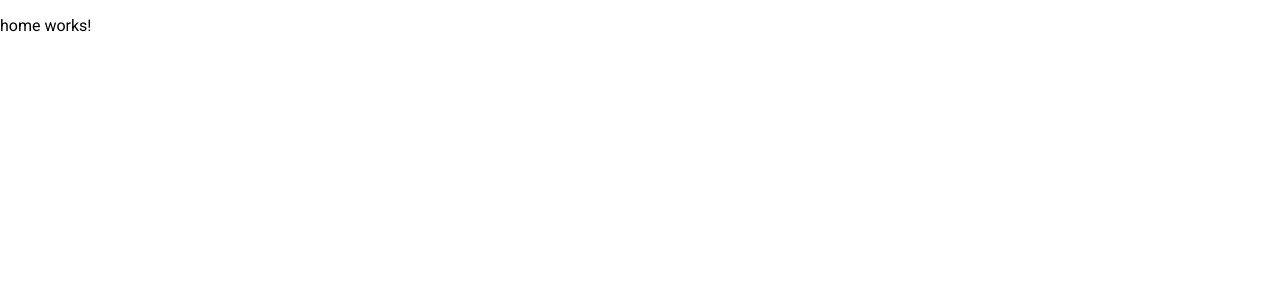
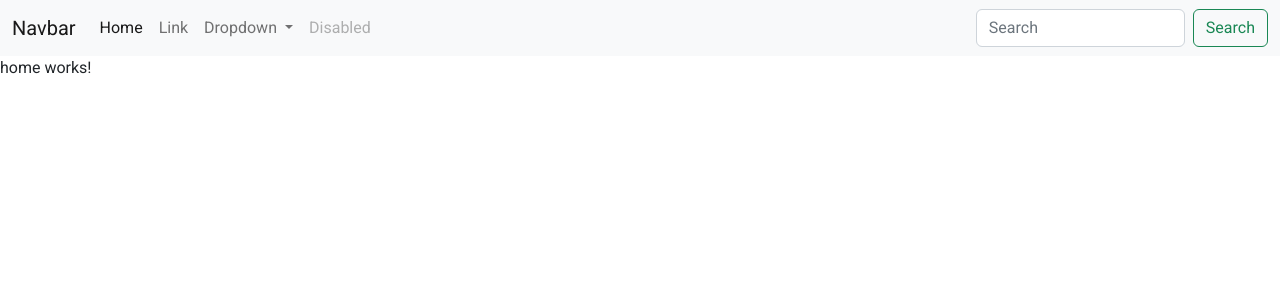
Before and after one commit to rennanmserenza/Angular, an Angular app in the folder rotas/: page / in a window 1280 px wide. Shown: the top 300 px of the page. Built offline with nearby package versions, Linux system fonts and the light colour scheme.

Commit message:
[UNDO] Teste rollback git repo.

```diff
--- a/rotas/angular.json
+++ b/rotas/angular.json
@@ -20,6 +20,7 @@
 						"tsConfig": "tsconfig.app.json",
 						"assets": ["src/favicon.ico", "src/assets"],
 						"styles": [
+              "node_modules/bootstrap/dist/css/bootstrap.min.css",
               "./node_modules/@angular/material/prebuilt-themes/pink-bluegrey.css",
               "src/styles.css"
             ],
--- a/rotas/package.json
+++ b/rotas/package.json
@@ -16,10 +16,14 @@
     "@angular/compiler": "^14.2.0",
     "@angular/core": "^14.2.0",
     "@angular/forms": "^14.2.0",
+    "@angular/localize": "^14.2.0",
     "@angular/material": "^14.2.3",
     "@angular/platform-browser": "^14.2.0",
     "@angular/platform-browser-dynamic": "^14.2.0",
     "@angular/router": "^14.2.0",
+    "@ng-bootstrap/ng-bootstrap": "^13.0.0",
+    "@popperjs/core": "^2.10.2",
+    "bootstrap": "^5.2.0",
     "rxjs": "~7.5.0",
     "tslib": "^2.3.0",
     "zone.js": "~0.11.4"
--- a/rotas/src/app/app.component.html
+++ b/rotas/src/app/app.component.html
@@ -1 +1,42 @@
+<nav class="navbar navbar-expand-lg bg-light">
+	<div class="container-fluid">
+		<a class="navbar-brand" href="#">Navbar</a>
+		<button class="navbar-toggler" type="button" data-bs-toggle="collapse" data-bs-target="#navbarSupportedContent"
+			aria-controls="navbarSupportedContent" aria-expanded="false" aria-label="Toggle navigation">
+			<span class="navbar-toggler-icon"></span>
+		</button>
+		<div class="collapse navbar-collapse" id="navbarSupportedContent">
+			<ul class="navbar-nav me-auto mb-2 mb-lg-0">
+				<li class="nav-item">
+					<a class="nav-link active" aria-current="page" href="#">Home</a>
+				</li>
+				<li class="nav-item">
+					<a class="nav-link" href="#">Link</a>
+				</li>
+				<li class="nav-item dropdown">
+					<a class="nav-link dropdown-toggle" href="#" role="button" data-bs-toggle="dropdown"
+						aria-expanded="false">
+						Dropdown
+					</a>
+					<ul class="dropdown-menu">
+						<li><a class="dropdown-item" href="#">Action</a></li>
+						<li><a class="dropdown-item" href="#">Another action</a></li>
+						<li>
+							<hr class="dropdown-divider">
+						</li>
+						<li><a class="dropdown-item" href="#">Something else here</a></li>
+					</ul>
+				</li>
+				<li class="nav-item">
+					<a class="nav-link disabled">Disabled</a>
+				</li>
+			</ul>
+			<form class="d-flex" role="search">
+				<input class="form-control me-2" type="search" placeholder="Search" aria-label="Search">
+				<button class="btn btn-outline-success" type="submit">Search</button>
+			</form>
+		</div>
+	</div>
+</nav>
+
 <router-outlet></router-outlet>
--- a/rotas/src/app/app.component.ts
+++ b/rotas/src/app/app.component.ts
@@ -1,4 +1,4 @@
-import { Component } from '@angular/core';
+import { Component, ViewChild } from '@angular/core';
 
 @Component({
 	selector: 'app-root',
--- a/rotas/src/polyfills.ts
+++ b/rotas/src/polyfills.ts
@@ -1,3 +1,7 @@
+/***************************************************************************************************
+ * Load `$localize` onto the global scope - used if i18n tags appear in Angular templates.
+ */
+import '@angular/localize/init';
 /**
  * This file includes polyfills needed by Angular and is loaded before the app.
  * You can add your own extra polyfills to this file.
```
Also changed, not shown: rotas/src/app/app.module.ts (+8 -1 lines), 1 other file (tests, documents, lock files or other folders).
